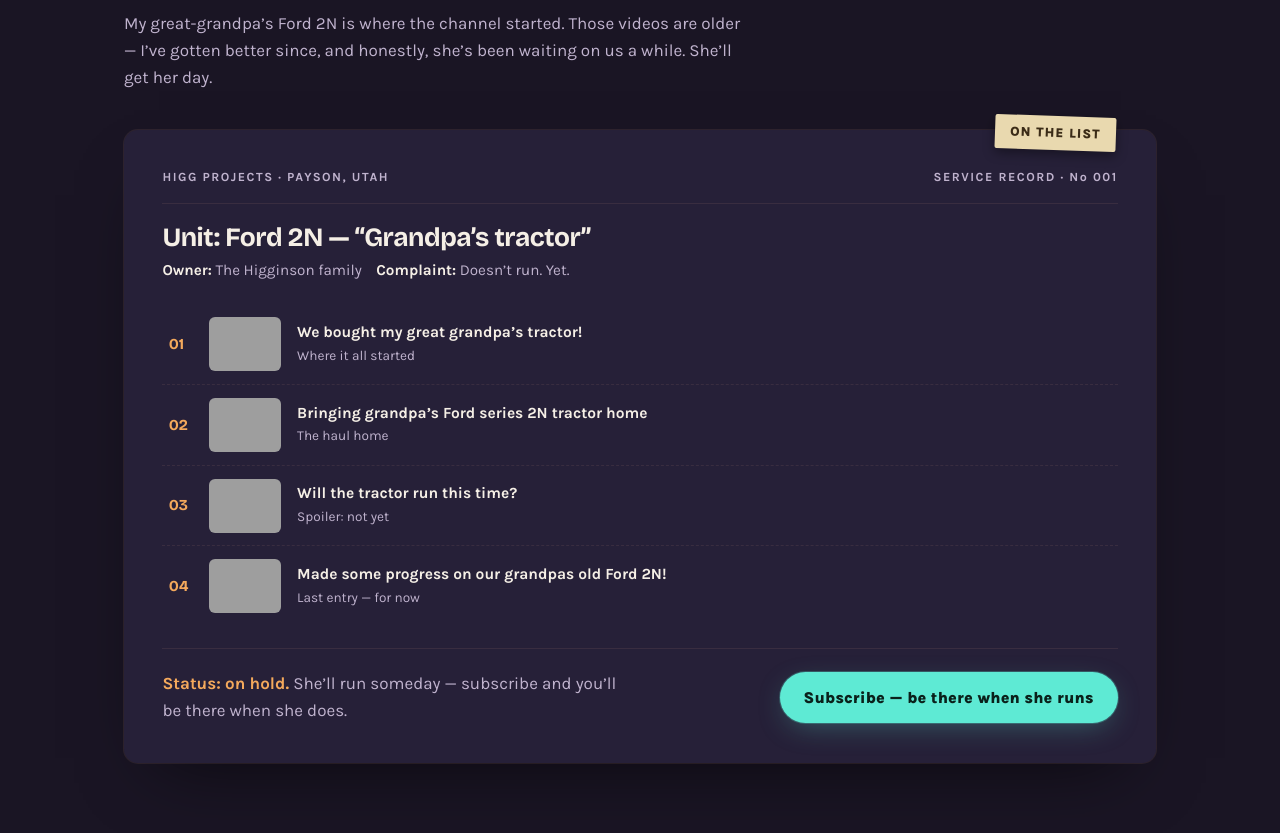
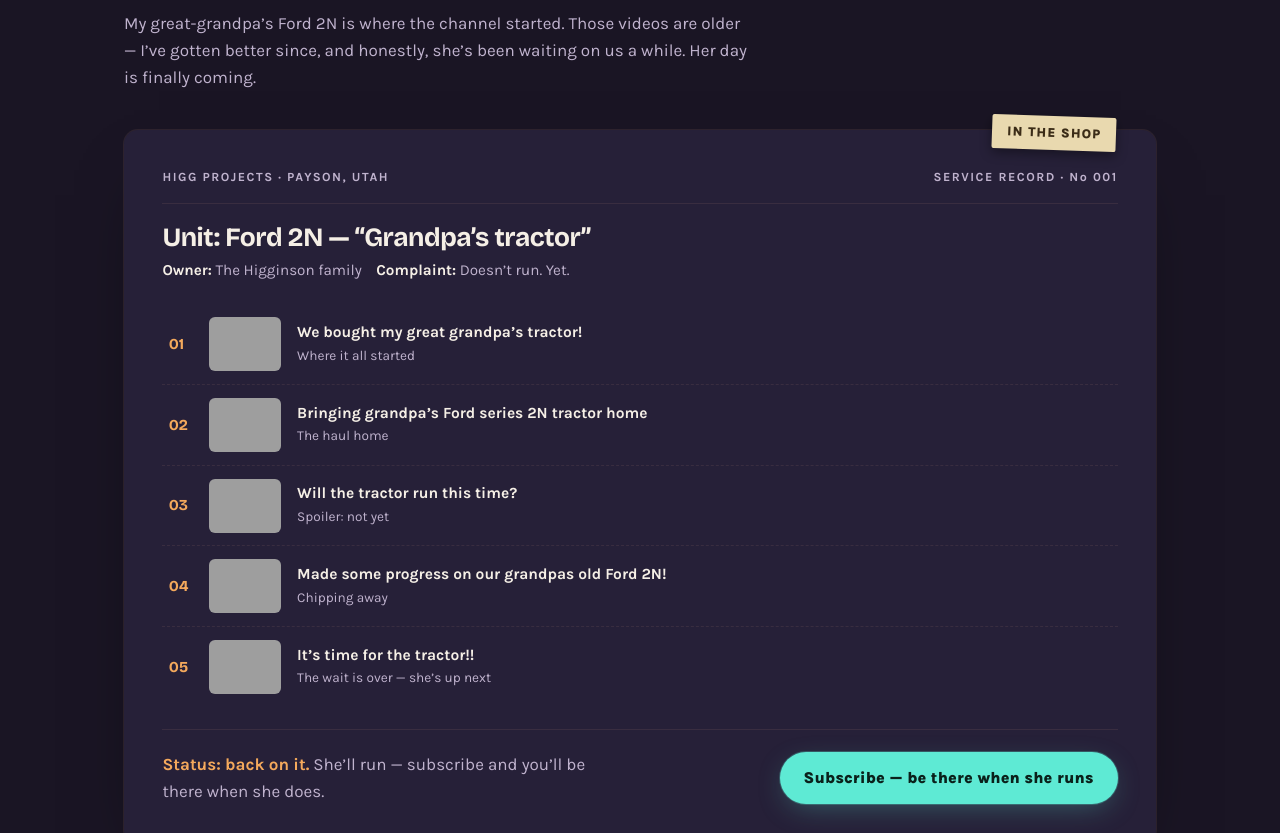
Before and after one commit to leeard/higgprojects, a plain HTML site: page index.html in a window 1280 px wide. Shown: the part 3810-4643 px from the top of the page. Drawn offline with nearby package versions, Linux system fonts and the light colour scheme; grey boxes are pictures that could not be loaded.

Commit message:
Let #feature Shorts take the hero slot; add tractor short to Ford 2N ledger
- Widen Shorts classifier to 185s (API rounds up; 3:00 Shorts report 3:01)
- Shorts with #feature in the description are hero-eligible, kept out of the grid
- Ledger entry 05: It's time for the tractor!! + copy updates
- Document hero/#feature rules and hand-curated ledger in README

```diff
--- a/index.html
+++ b/index.html
@@ -264,10 +264,10 @@
       <div class="section-head">
         <p class="eyebrow">Every shop has one</p>
         <h2>The long-term project</h2>
-        <p class="kicker">My great-grandpa&rsquo;s Ford 2N is where the channel started. Those videos are older — I&rsquo;ve gotten better since, and honestly, she&rsquo;s been waiting on us a while. She&rsquo;ll get her day.</p>
+        <p class="kicker">My great-grandpa&rsquo;s Ford 2N is where the channel started. Those videos are older — I&rsquo;ve gotten better since, and honestly, she&rsquo;s been waiting on us a while. Her day is finally coming.</p>
       </div>
       <article class="ticket" aria-label="Ford 2N service record">
-        <span class="ticket-stamp" aria-hidden="true">On the list</span>
+        <span class="ticket-stamp" aria-hidden="true">In the shop</span>
         <div class="ticket-head">
           <span>Higg Projects · Payson, Utah</span>
           <span>Service record · Nº 001</span>
@@ -300,12 +300,19 @@
             <a href="https://www.youtube.com/shorts/C1w_VRMpRC4">
               <span class="no">04</span>
               <img src="https://img.youtube.com/vi/C1w_VRMpRC4/mqdefault.jpg" alt="" loading="lazy" width="72" height="44">
-              <span class="entry"><strong>Made some progress on our grandpas old Ford 2N!</strong><span>Last entry &mdash; for now</span></span>
+              <span class="entry"><strong>Made some progress on our grandpas old Ford 2N!</strong><span>Chipping away</span></span>
+            </a>
+          </li>
+          <li>
+            <a href="https://www.youtube.com/shorts/aF_8Dia7FBA">
+              <span class="no">05</span>
+              <img src="https://img.youtube.com/vi/aF_8Dia7FBA/mqdefault.jpg" alt="" loading="lazy" width="72" height="44">
+              <span class="entry"><strong>It&rsquo;s time for the tractor!!</strong><span>The wait is over &mdash; she&rsquo;s up next</span></span>
             </a>
           </li>
         </ol>
         <div class="ticket-foot">
-          <p class="status"><strong>Status: on hold.</strong> She&rsquo;ll run someday — subscribe and you&rsquo;ll be there when she does.</p>
+          <p class="status"><strong>Status: back on it.</strong> She&rsquo;ll run — subscribe and you&rsquo;ll be there when she does.</p>
           <a class="btn btn-rust" href="https://www.youtube.com/@higgprojects?sub_confirmation=1">Subscribe — be there when she runs</a>
         </div>
       </article>
@@ -661,7 +668,9 @@
           if (!videos[i].skipLatest) { hero = videos[i]; break; }
         }
         renderLatest(hero);
-        var rest = videos.filter(function(v){ return v.id !== hero.id; });
+        // Shorts only ever reach this list via #feature; they belong in the
+        // hero or the shorts rail, never the long-form grid.
+        var rest = videos.filter(function(v){ return v.id !== hero.id && !v.isShort; });
         if (rest.length >= 4) renderGrid(rest.slice(0, 5));
       }
       var shorts = data.shorts || [];
```
Also changed, not shown: .github/workflows/fetch-youtube.yml, README.md.
